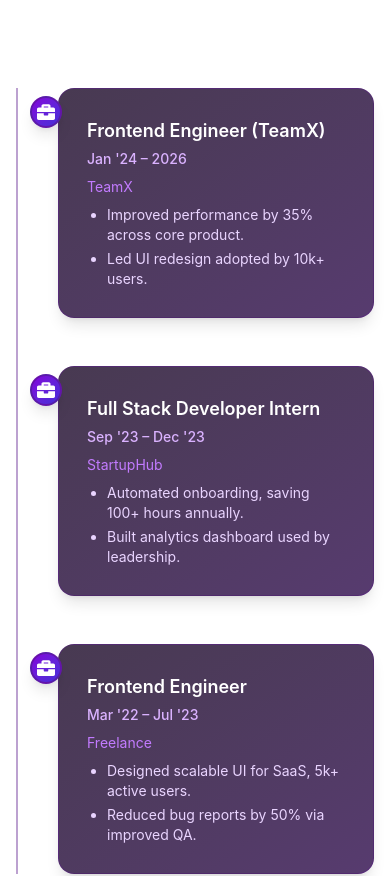
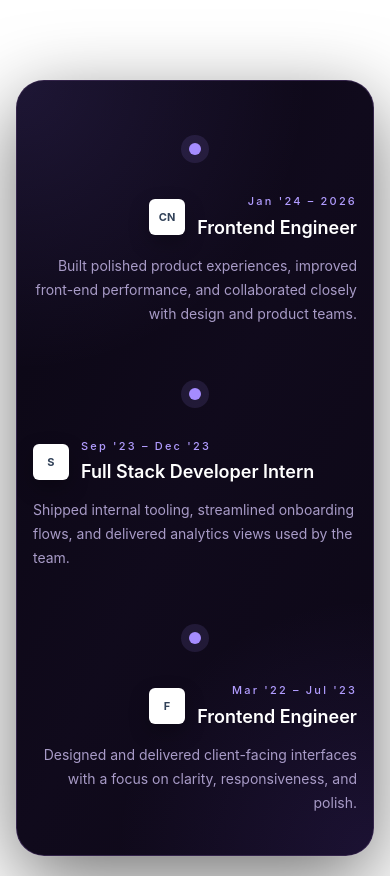
Before and after one commit to Winney360/Winfred-Nkatha-Portfolio, a React (Vite) app in the folder client/: page / in a window 390 px wide. Shown: the part 6400-7276 px from the top of the page. Built offline with nearby package versions, Linux system fonts and the light colour scheme.

Commit message:
refactor(Experience): update experience section layout and descriptions for improved clarity and responsiveness

```diff
--- a/client/src/sections/Experience.jsx
+++ b/client/src/sections/Experience.jsx
@@ -4,73 +4,105 @@ import { FaBriefcase } from "react-icons/fa";
 
 const experience = [
   {
-    role: "Frontend Engineer (TeamX)",
-    company: "TeamX",
+    role: "Frontend Engineer",
+    company: "Company Name",
     date: "Jan '24 – 2026",
-    achievements: [
-      "Improved performance by 35% across core product.",
-      "Led UI redesign adopted by 10k+ users.",
-    ],
+    logo: "",
+    description:
+      "Built polished product experiences, improved front-end performance, and collaborated closely with design and product teams.",
   },
   {
     role: "Full Stack Developer Intern",
     company: "StartupHub",
     date: "Sep '23 – Dec '23",
-    achievements: [
-      "Automated onboarding, saving 100+ hours annually.",
-      "Built analytics dashboard used by leadership.",
-    ],
+    logo: "",
+    description:
+      "Shipped internal tooling, streamlined onboarding flows, and delivered analytics views used by the team.",
   },
   {
     role: "Frontend Engineer",
     company: "Freelance",
     date: "Mar '22 – Jul '23",
-    achievements: [
-      "Designed scalable UI for SaaS, 5k+ active users.",
-      "Reduced bug reports by 50% via improved QA.",
-    ],
+    logo: "",
+    description:
+      "Designed and delivered client-facing interfaces with a focus on clarity, responsiveness, and polish.",
   },
 ];
 
+const getInitials = (name) =>
+  name
+    .split(" ")
+    .filter(Boolean)
+    .slice(0, 2)
+    .map((part) => part[0])
+    .join("")
+    .toUpperCase();
+
 const Experience = () => {
   return (
-    <section className="max-w-4xl mx-auto px-4 py-20">
+    <section className="mx-auto max-w-6xl px-4 py-20">
       <motion.h2
         initial={{ opacity: 0, y: 30 }}
         whileInView={{ opacity: 1, y: 0 }}
         viewport={{ once: true, amount: 0.7 }}
         transition={{ duration: 0.7, ease: "easeOut" }}
-        className="text-3xl md:text-4xl font-bold text-white mb-12 text-center"
+        className="mb-10 text-3xl font-bold text-white md:text-4xl"
       >
         Experience / Journey
       </motion.h2>
-      <div className="relative border-l-2 border-purple-900/40 pl-8">
-        {experience.map((exp, idx) => (
+      <div className="relative overflow-hidden rounded-[28px] border border-[#43305f]/70 bg-linear-to-br from-[#0b0714] via-[#100a1c] to-[#0d0817] px-4 py-10 shadow-[0_0_0_1px_rgba(255,255,255,0.03),0_24px_80px_rgba(0,0,0,0.55)] md:px-10">
+        <div className="pointer-events-none absolute inset-0 bg-[radial-gradient(circle_at_top_left,rgba(145,115,255,0.14),transparent_34%),radial-gradient(circle_at_bottom_right,rgba(95,63,180,0.18),transparent_30%)]" />
+        <div className="relative">
+          <div className="absolute left-1/2 top-0 hidden h-full -translate-x-1/2 md:block">
+            <div className="h-full w-px bg-linear-to-b from-[#6f5ce7]/10 via-[#8a75ff]/65 to-[#6f5ce7]/10" />
+          </div>
+
+          <div className="space-y-10 md:space-y-12">
+            {experience.map((exp, idx) => {
+              const isLeft = idx % 2 === 0;
+
+              return (
                 <motion.div
                   key={exp.role + exp.company}
-            initial={{ opacity: 0, x: 40 }}
-            whileInView={{ opacity: 1, x: 0 }}
-            viewport={{ once: true, amount: 0.5 }}
-            transition={{ delay: idx * 0.1, duration: 0.7, ease: "easeOut" }}
-            className="mb-12 relative"
+                  initial={{ opacity: 0, y: 24 }}
+                  whileInView={{ opacity: 1, y: 0 }}
+                  viewport={{ once: true, amount: 0.45 }}
+                  transition={{ delay: idx * 0.08, duration: 0.65, ease: "easeOut" }}
+                  className="relative grid items-center gap-4 md:grid-cols-[minmax(0,1fr)_56px_minmax(0,1fr)] md:gap-6"
                 >
-            <div className="absolute -left-5 top-2 w-8 h-8 rounded-full bg-linear-to-br from-purple-700 to-indigo-700 flex items-center justify-center shadow-lg border-2 border-purple-900/60">
-              <FaBriefcase className="text-white text-lg" />
+                  <div className={`order-2 md:order-none ${isLeft ? "md:col-start-1 md:text-right" : "md:col-start-3"}`}>
+                    <div className="mx-auto max-w-md md:mx-0">
+                      <div className={`mb-3 flex items-center gap-3 ${isLeft ? "justify-end md:flex-row-reverse" : "justify-start"}`}>
+                        <div className="flex h-9 w-9 shrink-0 items-center justify-center rounded-md border border-white/10 bg-white shadow-[0_8px_20px_rgba(0,0,0,0.25)]">
+                          {exp.logo ? (
+                            <img src={exp.logo} alt={exp.company} className="h-full w-full rounded-md object-contain p-1.5" />
+                          ) : (
+                            <span className="text-[11px] font-bold tracking-wide text-slate-700">
+                              {getInitials(exp.company)}
+                            </span>
+                          )}
                         </div>
-            <div className="bg-linear-to-br from-[#1a0826]/80 to-[#2d0a4b]/80 rounded-2xl border border-purple-900/40 shadow-lg p-7 ml-2">
-              <div className="flex flex-col md:flex-row md:items-center md:justify-between mb-2">
-                <div className="text-lg font-semibold text-white">{exp.role}</div>
-                <div className="text-purple-300 text-sm font-medium mt-1 md:mt-0">{exp.date}</div>
+                        <div className={`${isLeft ? "text-right" : "text-left"}`}>
+                          <div className="text-[11px] font-medium tracking-[0.2em] text-[#b19cff]">{exp.date}</div>
+                          <h3 className="mt-1 text-lg font-semibold text-white md:text-[1.05rem]">{exp.role}</h3>
                         </div>
-              <div className="text-purple-400 text-sm mb-2">{exp.company}</div>
-              <ul className="list-disc pl-5 text-purple-200 text-sm space-y-1">
-                {exp.achievements.map((ach, i) => (
-                  <li key={i}>{ach}</li>
-                ))}
-              </ul>
                       </div>
+                      <p className={`max-w-sm text-sm leading-6 text-[#a89bc7] ${isLeft ? "ml-auto text-right" : "text-left"}`}>
+                        {exp.description}
+                      </p>
+                    </div>
+                  </div>
+
+                  <div className="relative order-1 mx-auto flex h-14 w-14 items-center justify-center md:order-none md:col-start-2">
+                    <span className="absolute h-3 w-3 rounded-full bg-[#a58cff] shadow-[0_0_0_8px_rgba(165,140,255,0.12)]" />
+                  </div>
+
+                  <div className={`hidden md:block ${isLeft ? "md:col-start-3" : "md:col-start-1"}`} />
                 </motion.div>
-        ))}
+              );
+            })}
+          </div>
+        </div>
       </div>
     </section>
   );
```
Lines whose indentation alone changed are shown as unchanged.
